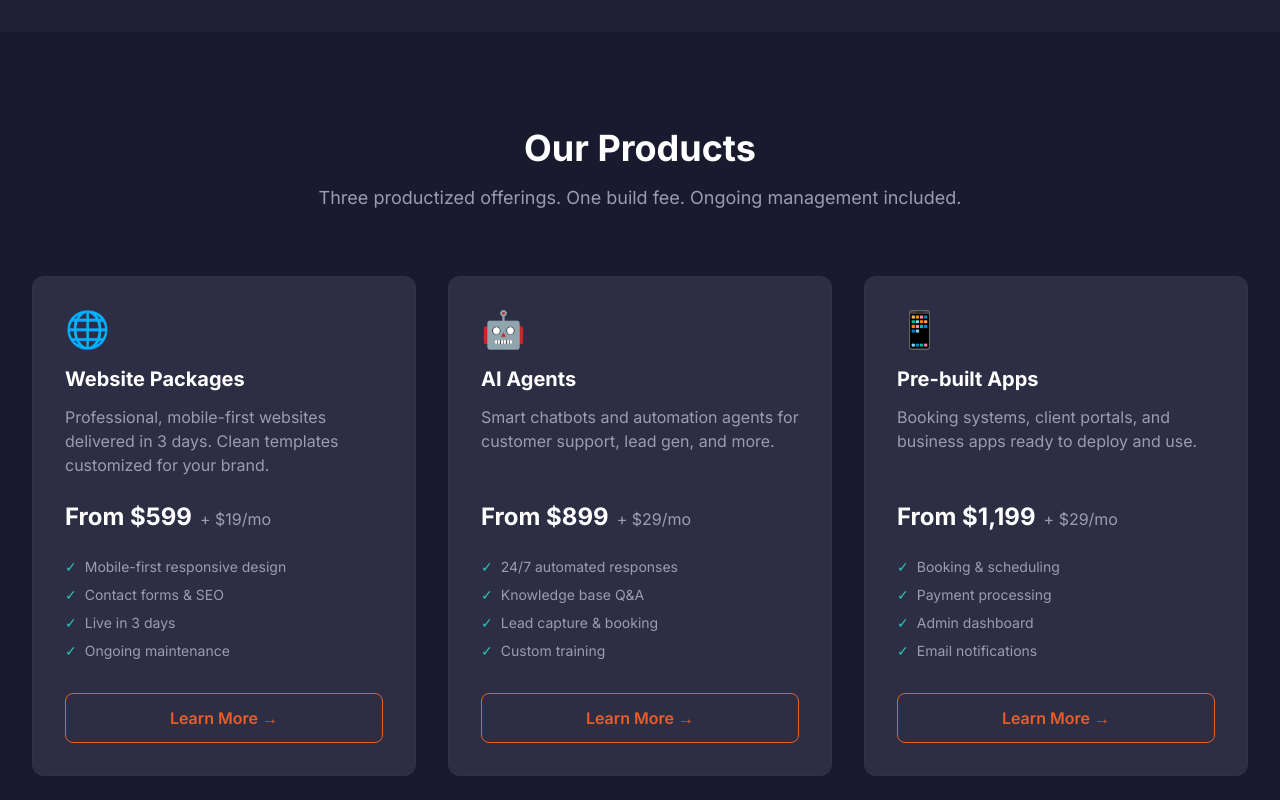
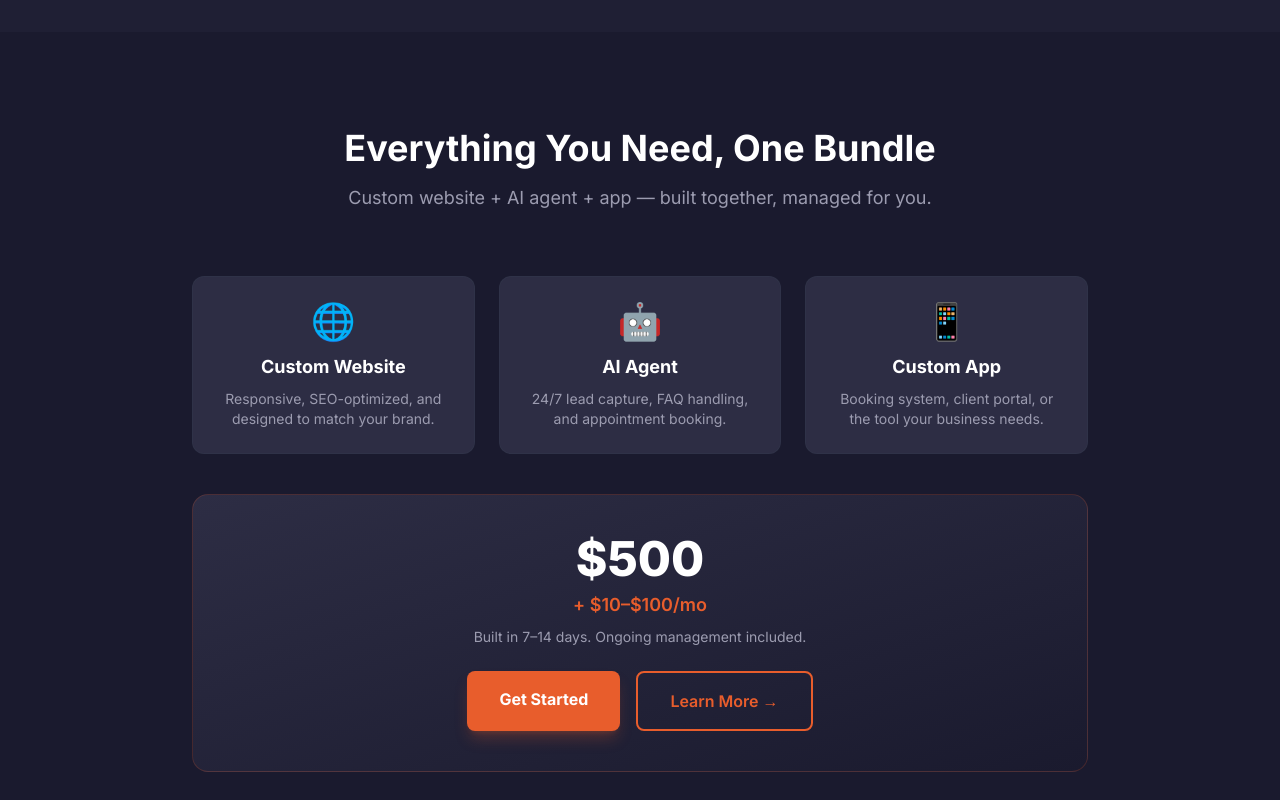
Before and after one commit to Cooldode/Digital-Forge, a React (Vite) app in the folder storefront/: page / in a window 1280 px wide. Shown: the part 1300-2100 px from the top of the page. Built offline with nearby package versions, Linux system fonts and the light colour scheme.

Commit message:
feat: simplify to single All-in-One bundle pricing (00 + $10-100/mo)

```diff
--- a/storefront/src/components/Offerings.jsx
+++ b/storefront/src/components/Offerings.jsx
@@ -1,71 +1,48 @@
 import { Link } from 'react-router-dom'
-
-const products = [
-  {
-    icon: '🌐',
-    title: 'Website Packages',
-    desc: 'Professional, mobile-first websites delivered in 3 days. Clean templates customized for your brand.',
-    price: 'From $599',
-    monthly: '$19/mo',
-    features: ['Mobile-first responsive design', 'Contact forms & SEO', 'Live in 3 days', 'Ongoing maintenance'],
-    slug: 'websites',
-  },
-  {
-    icon: '🤖',
-    title: 'AI Agents',
-    desc: 'Smart chatbots and automation agents for customer support, lead gen, and more.',
-    price: 'From $899',
-    monthly: '$29/mo',
-    features: ['24/7 automated responses', 'Knowledge base Q&A', 'Lead capture & booking', 'Custom training'],
-    slug: 'ai-agents',
-  },
-  {
-    icon: '📱',
-    title: 'Pre-built Apps',
-    desc: 'Booking systems, client portals, and business apps ready to deploy and use.',
-    price: 'From $1,199',
-    monthly: '$29/mo',
-    features: ['Booking & scheduling', 'Payment processing', 'Admin dashboard', 'Email notifications'],
-    slug: 'apps',
-  },
-]
 
 export default function Offerings() {
   return (
     <section className="py-24">
       <div className="max-w-7xl mx-auto px-4 sm:px-6 lg:px-8">
         <div className="text-center mb-16">
-          <h2 className="text-3xl md:text-4xl font-bold text-white mb-4">Our Products</h2>
+          <h2 className="text-3xl md:text-4xl font-bold text-white mb-4">Everything You Need, One Bundle</h2>
           <p className="text-[#9C9CB0] text-lg max-w-2xl mx-auto">
-            Three productized offerings. One build fee. Ongoing management included.
+            Custom website + AI agent + app — built together, managed for you.
           </p>
         </div>
 
-        <div className="grid md:grid-cols-3 gap-8">
-          {products.map((product, i) => (
-            <div key={i} className="bg-[#2D2D44] rounded-xl p-8 border border-gray-700/30 hover:border-[#E85D2C]/30 transition-all duration-300 hover:-translate-y-1 hover:shadow-xl hover:shadow-black/20 flex flex-col">
-              <div className="text-4xl mb-4">{product.icon}</div>
-              <h3 className="text-xl font-bold text-white mb-3">{product.title}</h3>
-              <p className="text-[#9C9CB0] mb-6 flex-1">{product.desc}</p>
+        <div className="max-w-4xl mx-auto">
+          <div className="grid md:grid-cols-3 gap-6 mb-10">
+            <div className="bg-[#2D2D44] rounded-xl p-6 border border-gray-700/30 text-center hover:border-[#E85D2C]/30 transition-all duration-300 hover:-translate-y-1">
+              <div className="text-4xl mb-3">🌐</div>
+              <h3 className="text-lg font-bold text-white mb-2">Custom Website</h3>
+              <p className="text-[#9C9CB0] text-sm">Responsive, SEO-optimized, and designed to match your brand.</p>
+            </div>
+            <div className="bg-[#2D2D44] rounded-xl p-6 border border-gray-700/30 text-center hover:border-[#E85D2C]/30 transition-all duration-300 hover:-translate-y-1">
+              <div className="text-4xl mb-3">🤖</div>
+              <h3 className="text-lg font-bold text-white mb-2">AI Agent</h3>
+              <p className="text-[#9C9CB0] text-sm">24/7 lead capture, FAQ handling, and appointment booking.</p>
+            </div>
+            <div className="bg-[#2D2D44] rounded-xl p-6 border border-gray-700/30 text-center hover:border-[#E85D2C]/30 transition-all duration-300 hover:-translate-y-1">
+              <div className="text-4xl mb-3">📱</div>
+              <h3 className="text-lg font-bold text-white mb-2">Custom App</h3>
+              <p className="text-[#9C9CB0] text-sm">Booking system, client portal, or the tool your business needs.</p>
+            </div>
+          </div>
 
-              <div className="mb-6">
-                <span className="text-2xl font-bold text-white">{product.price}</span>
-                <span className="text-[#9C9CB0] ml-2">+ {product.monthly}</span>
-              </div>
-
-              <ul className="space-y-2 mb-8">
-                {product.features.map((f, j) => (
-                  <li key={j} className="flex items-center gap-2 text-sm text-[#9C9CB0]">
-                    <span className="text-[#2EC4B6]">✓</span> {f}
-                  </li>
-                ))}
-              </ul>
-
-              <Link to={`/products#${product.slug}`} className="text-center border border-[#E85D2C] text-[#E85D2C] hover:bg-[#E85D2C] hover:text-white font-semibold px-6 py-3 rounded-lg transition-all duration-200">
+          <div className="bg-gradient-to-br from-[#2D2D44] to-[#1A1A2E] rounded-2xl p-8 md:p-10 border border-[#E85D2C]/20 text-center">
+            <div className="text-5xl font-extrabold text-white mb-2">$500</div>
+            <div className="text-lg text-[#E85D2C] font-semibold mb-2">+ $10–$100/mo</div>
+            <p className="text-[#9C9CB0] text-sm mb-6">Built in 7–14 days. Ongoing management included.</p>
+            <div className="flex flex-col sm:flex-row gap-4 justify-center">
+              <Link to="/contact" className="bg-[#E85D2C] hover:bg-[#d44d1f] text-white font-bold px-8 py-4 rounded-lg transition-all duration-200 shadow-lg shadow-[#E85D2C]/25">
+                Get Started
+              </Link>
+              <Link to="/products" className="border-2 border-[#E85D2C] text-[#E85D2C] hover:bg-[#E85D2C] hover:text-white font-semibold px-8 py-4 rounded-lg transition-all duration-200">
                 Learn More →
               </Link>
             </div>
-          ))}
+          </div>
         </div>
       </div>
     </section>
--- a/storefront/src/components/PricingSection.jsx
+++ b/storefront/src/components/PricingSection.jsx
@@ -1,75 +1,60 @@
 import { Link } from 'react-router-dom'
-
-const pricingPlans = [
-  {
-    title: 'Websites',
-    tiers: [
-      { name: 'Starter', price: '$599', monthly: '$19/mo', popular: false, features: ['1-page website', 'Solo Pro template', 'Contact form', 'Mobile responsive', 'SEO meta tags', '1 hr handoff call'] },
-      { name: 'Standard', price: '$999', monthly: '$29/mo', popular: true, features: ['Multi-page (up to 5)', 'Any template', 'Image gallery', 'Blog section', 'Google Analytics', 'Priority support'] },
-      { name: 'E-Com', price: '$1,799', monthly: '$49/mo', popular: false, features: ['Up to 50 products', 'Shopping cart', 'Stripe checkout', 'Inventory management', 'Order notifications', 'Dedicated support'] },
-    ],
-  },
-  {
-    title: 'AI Agents',
-    tiers: [
-      { name: 'FAQ Bot', price: '$899', monthly: '$29/mo', popular: false, features: ['Knowledge base Q&A', '500 queries/month', 'Embeddable widget', 'Basic analytics', 'Email support', '1 revision cycle'] },
-      { name: 'Lead Gen Bot', price: '$1,599', monthly: '$49/mo', popular: true, features: ['Lead capture forms', '2,000 queries/month', 'Appointment booking', 'CRM integration', 'Custom training', 'Priority support'] },
-      { name: 'Custom Agent', price: '$2,999', monthly: '$99/mo', popular: false, features: ['Custom tool plugins', 'Unlimited queries', 'Multi-channel', 'Dedicated infrastructure', 'SLA guarantee', '24/7 support'] },
-    ],
-  },
-  {
-    title: 'Pre-built Apps',
-    tiers: [
-      { name: 'Starter', price: '$1,199', monthly: '$29/mo', popular: false, features: ['1 staff account', 'Up to 5 services', 'Email confirmations', 'Calendar view', 'Basic admin panel', '1hr setup call'] },
-      { name: 'Pro', price: '$2,299', monthly: '$49/mo', popular: true, features: ['Multiple staff', 'Stripe payments', 'Calendar sync', 'Custom domain', 'Client portal', 'Priority support'] },
-      { name: 'Enterprise', price: '$3,999', monthly: '$99/mo', popular: false, features: ['White-label branding', 'Custom integrations', 'Dedicated infra', 'API access', 'SLA guarantee', '24/7 support'] },
-    ],
-  },
-]
 
 export default function PricingSection() {
   return (
     <section className="py-24">
       <div className="max-w-7xl mx-auto px-4 sm:px-6 lg:px-8">
-        {pricingPlans.map((plan, i) => (
-          <div key={i} className="mb-20 last:mb-0">
-            <h3 className="text-2xl font-bold text-white mb-8 text-center">{plan.title}</h3>
-            <div className="grid md:grid-cols-3 gap-6 max-w-5xl mx-auto">
-              {plan.tiers.map((tier, j) => (
-                <div key={j} className={`rounded-xl p-6 border transition-all duration-300 ${
-                  tier.popular
-                    ? 'bg-[#E85D2C]/10 border-[#E85D2C]/40 relative'
-                    : 'bg-[#2D2D44] border-gray-700/30 hover:border-[#E85D2C]/30'
-                }`}>
-                  {tier.popular && (
-                    <div className="absolute -top-3 left-1/2 -translate-x-1/2 bg-[#E85D2C] text-white text-xs font-bold px-4 py-1 rounded-full">
-                      Most Popular
-                    </div>
-                  )}
-                  <div className="text-center mb-6">
-                    <h4 className="text-lg font-semibold text-white mb-2">{tier.name}</h4>
-                    <div className="text-3xl font-bold text-white">{tier.price}</div>
-                    <div className="text-sm text-[#9C9CB0]">+ {tier.monthly}</div>
+        <div className="text-center mb-16">
+          <h2 className="text-3xl md:text-4xl font-bold text-white mb-4">Simple, Transparent Pricing</h2>
+          <p className="text-[#9C9CB0] text-lg max-w-2xl mx-auto">
+            One price. Everything included. No tiers, no upsells.
+          </p>
+        </div>
+
+        <div className="max-w-lg mx-auto">
+          <div className="bg-[#2D2D44] rounded-2xl p-8 md:p-10 border border-[#E85D2C]/30 hover:border-[#E85D2C]/50 transition-all duration-300 hover:-translate-y-1 hover:shadow-xl hover:shadow-black/20 relative overflow-hidden">
+            <div className="absolute top-0 right-0 bg-[#E85D2C] text-white text-xs font-bold px-4 py-1.5 rounded-bl-lg">
+              Best Value
+            </div>
+
+            <div className="text-center mb-8">
+              <h3 className="text-2xl font-bold text-white mb-2">The All-in-One Bundle</h3>
+              <p className="text-[#9C9CB0]">Custom Website + AI Agent + App</p>
+            </div>
+
+            <div className="text-center mb-8">
+              <div className="text-5xl font-extrabold text-white mb-2">$500</div>
+              <div className="text-lg text-[#E85D2C] font-semibold">+ $10–$100/mo</div>
+              <p className="text-sm text-[#9C9CB0] mt-2">Monthly fee scales with complexity</p>
+            </div>
+
+            <ul className="space-y-4 mb-8">
+              {[
+                { label: 'Custom Website', desc: 'Vite + React + Tailwind, responsive, SEO-optimized, contact forms' },
+                { label: 'AI Agent', desc: '24/7 lead capture, FAQ handling, appointment booking, client intake' },
+                { label: 'Custom App', desc: 'Booking system, lead tracker, client portal, or whatever you need most' },
+                { label: 'Built in 7–14 days', desc: 'From kickoff to launch — fast turnaround' },
+                { label: 'Ongoing Management', desc: 'Hosting, updates, security, monitoring, support included' },
+              ].map((item, i) => (
+                <li key={i} className="flex items-start gap-3">
+                  <span className="text-[#2EC4B6] mt-1 flex-shrink-0">✓</span>
+                  <div>
+                    <span className="text-white font-medium">{item.label}</span>
+                    <span className="text-[#9C9CB0] text-sm block">{item.desc}</span>
                   </div>
-                  <ul className="space-y-3 mb-8">
-                    {tier.features.map((f, k) => (
-                      <li key={k} className="flex items-start gap-2 text-sm text-[#9C9CB0]">
-                        <span className="text-[#2EC4B6] mt-0.5">✓</span> {f}
-                      </li>
-                    ))}
-                  </ul>
-                  <Link to="/contact" className={`block text-center font-semibold px-6 py-3 rounded-lg transition-all duration-200 ${
-                    tier.popular
-                      ? 'bg-[#E85D2C] hover:bg-[#d44d1f] text-white shadow-lg shadow-[#E85D2C]/25'
-                      : 'border border-[#E85D2C] text-[#E85D2C] hover:bg-[#E85D2C] hover:text-white'
-                  }`}>
-                    Get Started
-                  </Link>
-                </div>
+                </li>
               ))}
-            </div>
+            </ul>
+
+            <Link to="/contact" className="block w-full bg-[#E85D2C] hover:bg-[#d44d1f] text-white text-center font-bold text-lg px-6 py-4 rounded-lg transition-all duration-200 shadow-lg shadow-[#E85D2C]/25">
+              Get Started — $500
+            </Link>
+
+            <p className="text-center text-[#9C9CB0] text-xs mt-4">
+              Simple brochure site + basic chatbot: ~$10/mo &middot; Full e-commerce + lead gen + booking: ~$100/mo
+            </p>
           </div>
-        ))}
+        </div>
       </div>
     </section>
   )
--- a/storefront/src/pages/Pricing.jsx
+++ b/storefront/src/pages/Pricing.jsx
@@ -5,16 +5,33 @@ export default function Pricing() {
     <div className="pt-24">
       <section className="py-16 text-center">
         <div className="max-w-7xl mx-auto px-4 sm:px-6 lg:px-8">
-          <h1 className="text-4xl md:text-5xl font-extrabold text-white mb-4">Transparent Pricing</h1>
+          <h1 className="text-4xl md:text-5xl font-extrabold text-white mb-4">One Price. Everything Included.</h1>
           <p className="text-lg text-[#9C9CB0] max-w-2xl mx-auto">
-            One build fee. One monthly management fee. No hidden costs, no surprises.
+            $500 setup gets you a custom website, AI agent, and app — built fresh for your business.
+            No tiers. No hidden fees. No surprises.
           </p>
         </div>
       </section>
       <PricingSection />
-      <section className="pb-20 text-center">
-        <div className="max-w-3xl mx-auto px-4 sm:px-6 lg:px-8 text-left bg-[#2D2D44]/30 rounded-xl p-8 border border-gray-700/30">
-          <h3 className="text-xl font-bold text-white mb-4">What's included in the monthly fee?</h3>
+      <section className="pb-20">
+        <div className="max-w-3xl mx-auto px-4 sm:px-6 lg:px-8">
+          <div className="bg-[#2D2D44]/30 rounded-xl p-8 border border-gray-700/30">
+            <h3 className="text-xl font-bold text-white mb-4">What does the monthly fee cover?</h3>
+            <p className="text-[#9C9CB0] mb-4">The monthly fee ($10–$100/mo) scales based on your needs:</p>
+            <ul className="space-y-3 mb-6">
+              {[
+                ['Simple brochure site + basic chatbot', '~$10/mo'],
+                ['Multi-page site + lead gen AI + basic app', '~$30/mo'],
+                ['Full e-commerce + advanced AI agent + booking app', '~$50/mo'],
+                ['Custom enterprise + multi-agent AI + full-stack app', '~$100/mo'],
+              ].map(([scenario, price], i) => (
+                <li key={i} className="flex justify-between items-center py-2 border-b border-gray-800/50 last:border-0">
+                  <span className="text-[#9C9CB0]">{scenario}</span>
+                  <span className="text-white font-semibold">{price}</span>
+                </li>
+              ))}
+            </ul>
+            <h3 className="text-xl font-bold text-white mb-4 mt-8">Every plan includes:</h3>
             <ul className="space-y-3">
               {[
                 'Web hosting on fast, global CDN',
@@ -31,6 +48,7 @@ export default function Pricing() {
               ))}
             </ul>
           </div>
+        </div>
       </section>
     </div>
   )
--- a/storefront/src/pages/Products.jsx
+++ b/storefront/src/pages/Products.jsx
@@ -1,109 +1,107 @@
 import { Link } from 'react-router-dom'
 
-const categories = [
+export default function Products() {
+  const bundle = {
+    title: 'The All-in-One Bundle',
+    tagline: 'Custom Website + AI Agent + App — built fresh for your business.',
+    desc: 'Stop choosing between a website, an AI chatbot, or a business app. You get all three, built custom for your business, delivered in days. One setup fee. One monthly management fee. No agency markup.',
+    price: '$500 setup + $10–$100/mo',
+    items: [
       {
-    id: 'websites',
         icon: '🌐',
-    title: 'Website Packages',
-    tagline: 'Professional websites in 3 days.',
-    desc: 'We build mobile-first, lightning-fast websites for your business. Choose from our library of pre-built templates, customized to your brand. No waiting weeks or months — we deliver in days.',
+        title: 'Custom Website',
+        desc: 'A fast, responsive, professional website built with Vite + React + Tailwind. SEO-optimized, mobile-first, and designed to match your brand. Includes contact forms, analytics, and easy content management.',
         features: [
-      'Responsive design that looks great on all devices',
+          'Mobile-first responsive design',
+          'SEO meta tags & Google Analytics',
           'Contact forms with email notifications',
-      'SEO meta tags and Google Analytics ready',
-      'Fast loading (scores 90+ on PageSpeed)',
-      'Easy content updates via our management dashboard',
-      'SSL certificate and security included',
+          'Blazing fast load times (90+ PageSpeed)',
+          'SSL certificate & security',
+          'Ongoing maintenance included',
         ],
-    templates: ['Solo Pro', 'Local Biz', 'Realty', 'Legal', 'E-Com Lite'],
-    price: 'From $599 + $19/mo',
       },
       {
-    id: 'ai-agents',
         icon: '🤖',
-    title: 'AI Agents',
-    tagline: 'Automate customer support and lead generation.',
-    desc: 'Deploy an AI agent on your website that answers questions, captures leads, books appointments, and more. Your customers get 24/7 support, and you get more time to run your business.',
+        title: 'AI Agent',
+        desc: 'An intelligent chatbot or automation agent that works 24/7. Handles customer questions, captures leads, books appointments, and qualifies prospects — so your team can focus on closing deals.',
         features: [
-      'Natural language understanding for accurate responses',
-      'Knowledge base integration (upload your docs)',
-      'Lead capture with CRM integration',
-      'Appointment booking via Calendar sync',
-      'Custom instructions and personality',
-      'Analytics dashboard with conversation history',
+          '24/7 automated customer responses',
+          'Knowledge base integration (your docs)',
+          'Lead capture with CRM-ready data',
+          'Appointment booking via calendar sync',
+          'Custom-trained on your business',
+          'Conversation analytics dashboard',
         ],
-    templates: ['FAQ Bot', 'Lead Gen Bot', 'Custom Agent'],
-    price: 'From $899 + $29/mo',
       },
       {
-    id: 'apps',
         icon: '📱',
-    title: 'Pre-built Apps',
-    tagline: 'Ready-to-deploy business applications.',
-    desc: 'Full-stack applications for scheduling, booking, client management, and more. No complex setup — just configure, brand, and launch. Perfect for service-based businesses.',
+        title: 'Custom App',
+        desc: 'The tool your business needs most — a booking system, lead tracker, client portal, or whatever will make the biggest impact. Full-stack app built with React + Node.js, deployed and managed for you.',
         features: [
-      'Booking and scheduling with calendar views',
+          'Booking & scheduling with calendar views',
           'Stripe payment processing built in',
-      'Admin dashboard for managing everything',
-      'Email confirmations and reminders',
+          'Admin dashboard for full control',
+          'Email confirmations & reminders',
           'Client self-service portal',
           'Multi-user support with roles',
         ],
-    templates: ['Booking System', 'Client Portal', 'Waitlist Manager'],
-    price: 'From $1,199 + $29/mo',
       },
-]
+    ],
+  }
 
-export default function Products() {
   return (
     <div className="pt-24">
       <section className="py-16 text-center">
         <div className="max-w-7xl mx-auto px-4 sm:px-6 lg:px-8">
-          <h1 className="text-4xl md:text-5xl font-extrabold text-white mb-4">Our Products</h1>
-          <p className="text-lg text-[#9C9CB0] max-w-2xl mx-auto">
-            Three productized offerings, battle-tested and ready to deploy. Pick the one that fits your business.
-          </p>
+          <div className="inline-flex items-center gap-2 bg-[#E85D2C]/10 border border-[#E85D2C]/20 rounded-full px-4 py-1.5 mb-6">
+            <span className="w-2 h-2 bg-[#2EC4B6] rounded-full animate-pulse" />
+            <span className="text-[#2EC4B6] text-sm font-medium">All-in-One Bundle</span>
+          </div>
+          <h1 className="text-4xl md:text-5xl font-extrabold text-white mb-4">{bundle.title}</h1>
+          <p className="text-xl text-[#E85D2C] font-semibold mb-4">{bundle.tagline}</p>
+          <p className="text-lg text-[#9C9CB0] max-w-3xl mx-auto mb-8 leading-relaxed">{bundle.desc}</p>
+
+          <div className="flex flex-col sm:flex-row gap-4 justify-center items-center mb-4">
+            <div className="text-3xl font-bold text-white">$500</div>
+            <div className="text-[#E85D2C] text-lg font-semibold">+ $10–$100/mo</div>
+          </div>
+          <p className="text-sm text-[#9C9CB0] mb-8">Built in 7–14 days. No tiers. No hidden fees.</p>
+
+          <div className="flex gap-4 justify-center">
+            <Link to="/contact" className="bg-[#E85D2C] hover:bg-[#d44d1f] text-white font-bold text-lg px-8 py-4 rounded-lg transition-all duration-200 shadow-lg shadow-[#E85D2C]/25">
+              Get Started — $500
+            </Link>
+            <Link to="/pricing" className="border-2 border-[#E85D2C] text-[#E85D2C] hover:bg-[#E85D2C] hover:text-white font-semibold text-lg px-8 py-4 rounded-lg transition-all duration-200">
+              See Pricing
+            </Link>
+          </div>
         </div>
       </section>
 
-      {categories.map((cat, i) => (
-        <section key={cat.id} id={cat.id} className={`py-16 ${i % 2 === 1 ? 'bg-[#2D2D44]/30' : ''}`}>
+      {bundle.items.map((item, i) => (
+        <section key={i} className={`py-16 ${i % 2 === 1 ? 'bg-[#2D2D44]/30' : ''}`}>
           <div className="max-w-7xl mx-auto px-4 sm:px-6 lg:px-8">
             <div className="grid md:grid-cols-2 gap-12 items-center">
               <div>
-                <div className="text-5xl mb-4">{cat.icon}</div>
-                <h2 className="text-3xl font-bold text-white mb-2">{cat.title}</h2>
-                <p className="text-[#E85D2C] font-semibold mb-4">{cat.tagline}</p>
-                <p className="text-[#9C9CB0] mb-6 leading-relaxed">{cat.desc}</p>
+                <div className="text-5xl mb-4">{item.icon}</div>
+                <h2 className="text-3xl font-bold text-white mb-2">{item.title}</h2>
+                <p className="text-[#9C9CB0] mb-6 leading-relaxed">{item.desc}</p>
 
                 <h4 className="text-white font-semibold mb-3">What's included:</h4>
                 <ul className="space-y-2 mb-6">
-                  {cat.features.map((f, j) => (
+                  {item.features.map((f, j) => (
                     <li key={j} className="flex items-start gap-2 text-sm text-[#9C9CB0]">
                       <span className="text-[#2EC4B6] mt-0.5">✓</span> {f}
                     </li>
                   ))}
                 </ul>
-
-                <div className="mb-6">
-                  <h4 className="text-white font-semibold mb-2">Available templates:</h4>
-                  <div className="flex flex-wrap gap-2">
-                    {cat.templates.map((t, j) => (
-                      <span key={j} className="bg-[#1A1A2E] text-[#9C9CB0] text-sm px-3 py-1 rounded-full border border-gray-700/30">{t}</span>
-                    ))}
-                  </div>
-                </div>
-
-                <div className="text-xl font-bold text-white mb-4">{cat.price}</div>
-                <Link to="/contact" className="inline-block bg-[#E85D2C] hover:bg-[#d44d1f] text-white font-semibold px-6 py-3 rounded-lg transition-all duration-200">
-                  Get Started
-                </Link>
               </div>
 
               <div className="bg-[#2D2D44] rounded-xl p-8 border border-gray-700/30">
                 <div className="text-center py-12">
-                  <div className="text-8xl mb-4 opacity-50">{cat.icon}</div>
-                  <p className="text-[#9C9CB0] text-sm">Production-ready. Deployed in days.</p>
+                  <div className="text-8xl mb-4 opacity-50">{item.icon}</div>
+                  <p className="text-[#9C9CB0] text-sm">Included in every bundle</p>
+                  <p className="text-white font-bold text-lg mt-2">No extra charge</p>
                 </div>
               </div>
             </div>
@@ -113,9 +111,11 @@ export default function Products() {
 
       <section className="py-16 text-center">
         <div className="max-w-7xl mx-auto px-4 sm:px-6 lg:px-8">
-          <h2 className="text-3xl font-bold text-white mb-4">Not sure which is right for you?</h2>
-          <p className="text-[#9C9CB0] mb-8">We'll help you figure it out in a 15-minute call. No pressure, just advice.</p>
-          <Link to="/contact" className="inline-block bg-[#E85D2C] hover:bg-[#d44d1f] text-white font-semibold px-8 py-4 rounded-lg transition-all duration-200 shadow-lg shadow-[#E85D2C]/25">
+          <h2 className="text-3xl font-bold text-white mb-4">Ready to get all three?</h2>
+          <p className="text-[#9C9CB0] mb-8 max-w-xl mx-auto">
+            $500 setup. Everything included. We'll build it in 7–14 days.
+          </p>
+          <Link to="/contact" className="inline-block bg-[#E85D2C] hover:bg-[#d44d1f] text-white font-bold px-8 py-4 rounded-lg transition-all duration-200 shadow-lg shadow-[#E85D2C]/25">
             Book a Free Consultation
           </Link>
         </div>
```
Lines whose indentation alone changed are shown as unchanged.
